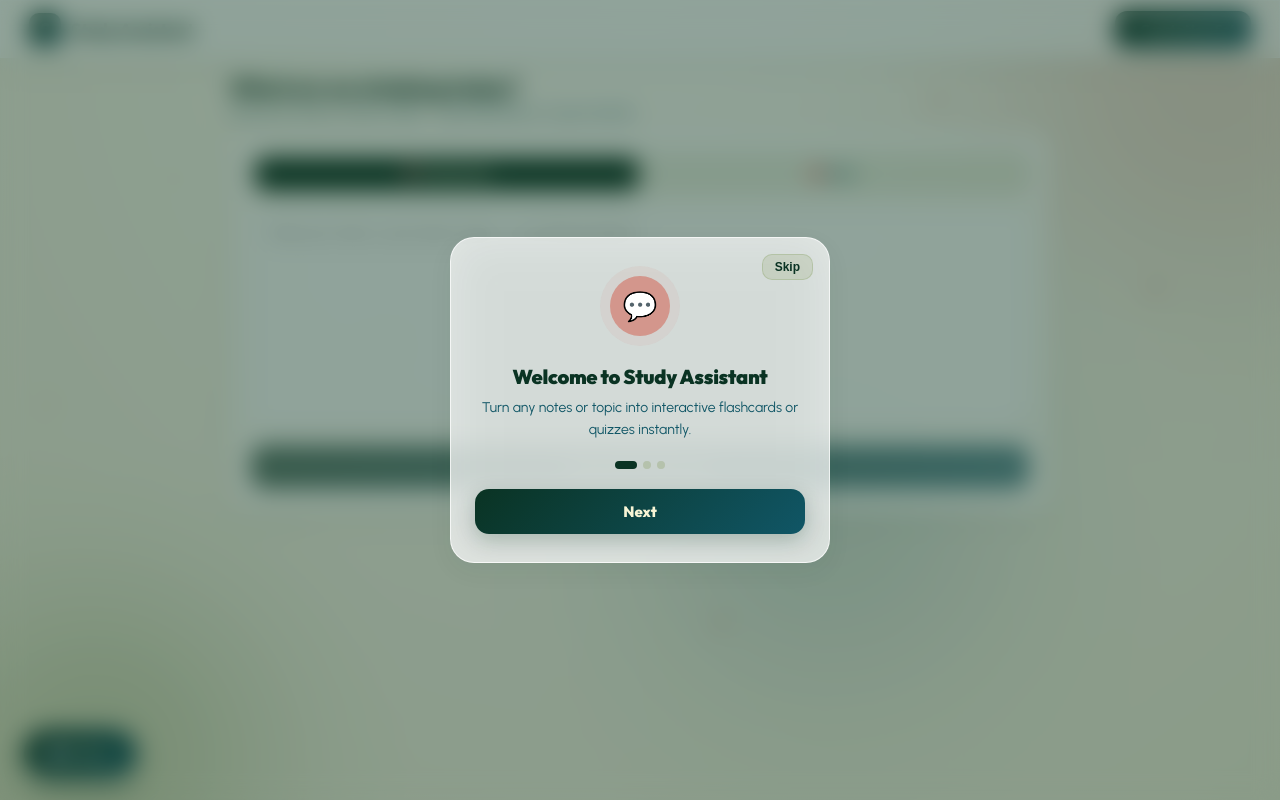
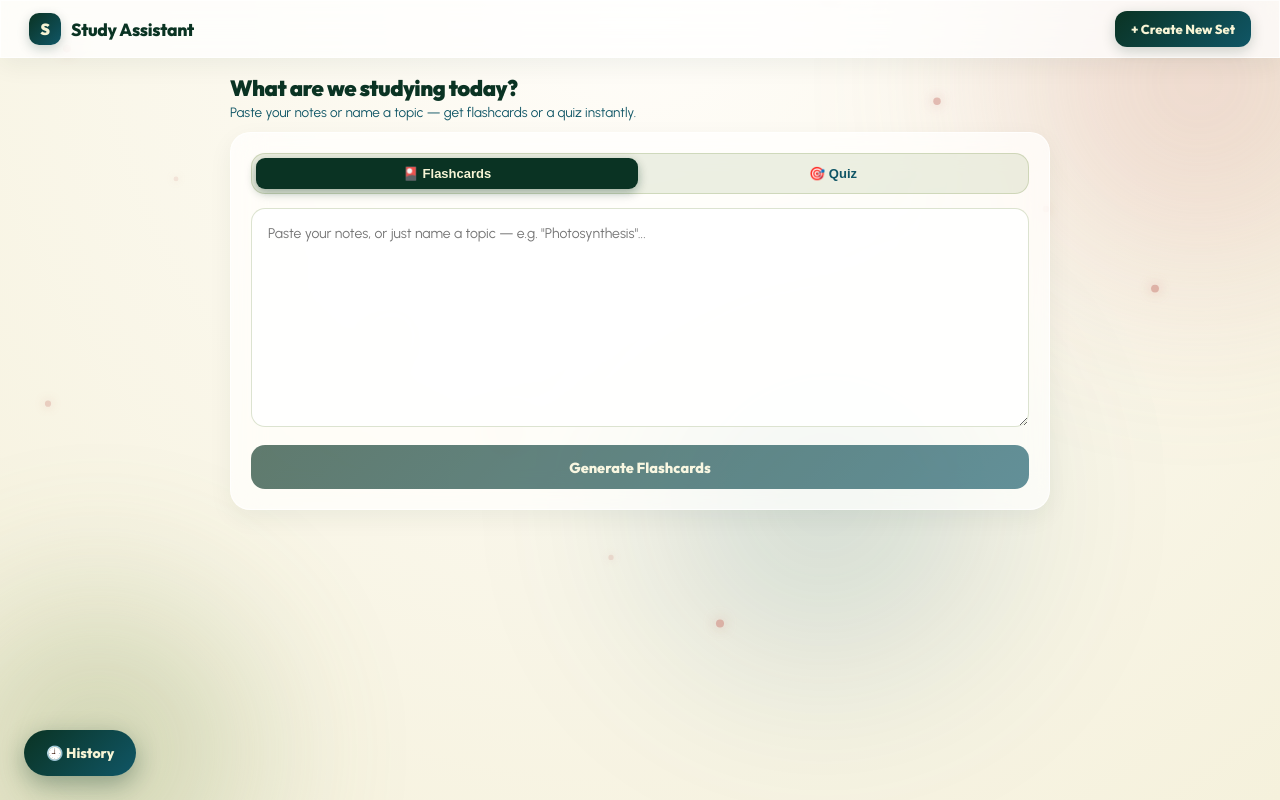
Before and after one commit to 02-08-2004/study-assistant, a React (Vite) app in the folder frontend/: page / in a window 1280 px wide. Built offline with nearby package versions, Linux system fonts and the light colour scheme.

Commit message:
refactor(ui): remove Onboarding popup modal completely

```diff
--- a/frontend/src/App.jsx
+++ b/frontend/src/App.jsx
@@ -3,7 +3,6 @@ import { motion, AnimatePresence } from 'framer-motion';
 import './App.css';
 import Flashcards from './Flashcards';
 import Quiz from './Quiz';
-import Onboarding from './Onboarding';
 import AmbientBackground from './AmbientBackground';
 import SplashScreen from './SplashScreen';
 import AIGreeting from './AIGreeting';
@@ -44,14 +43,7 @@ function App() {
     return () => window.removeEventListener('resize', handleResize);
   }, []);
 
-  const [showOnboarding, setShowOnboarding] = useState(() => {
-    return !localStorage.getItem('study-assistant-onboarded');
-  });
 
-  const finishOnboarding = () => {
-    localStorage.setItem('study-assistant-onboarded', 'true');
-    setShowOnboarding(false);
-  };
 
   useEffect(() => {
     try {
@@ -235,11 +227,7 @@ function App() {
         )}
       </AnimatePresence>
 
-      <AnimatePresence>
-        {showOnboarding && !showSplash && (
-          <Onboarding onFinish={finishOnboarding} />
-        )}
-      </AnimatePresence>
+
 
       <AnimatePresence>
         {showClearModal && (
```
